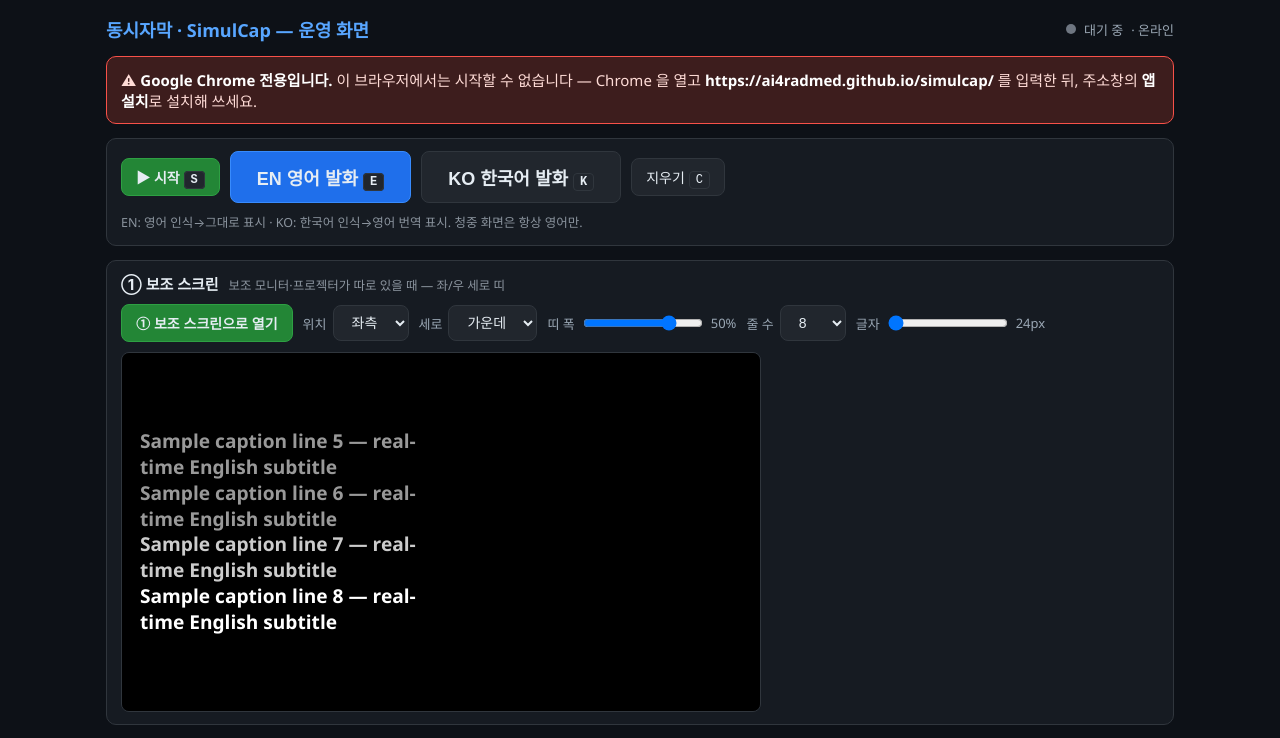
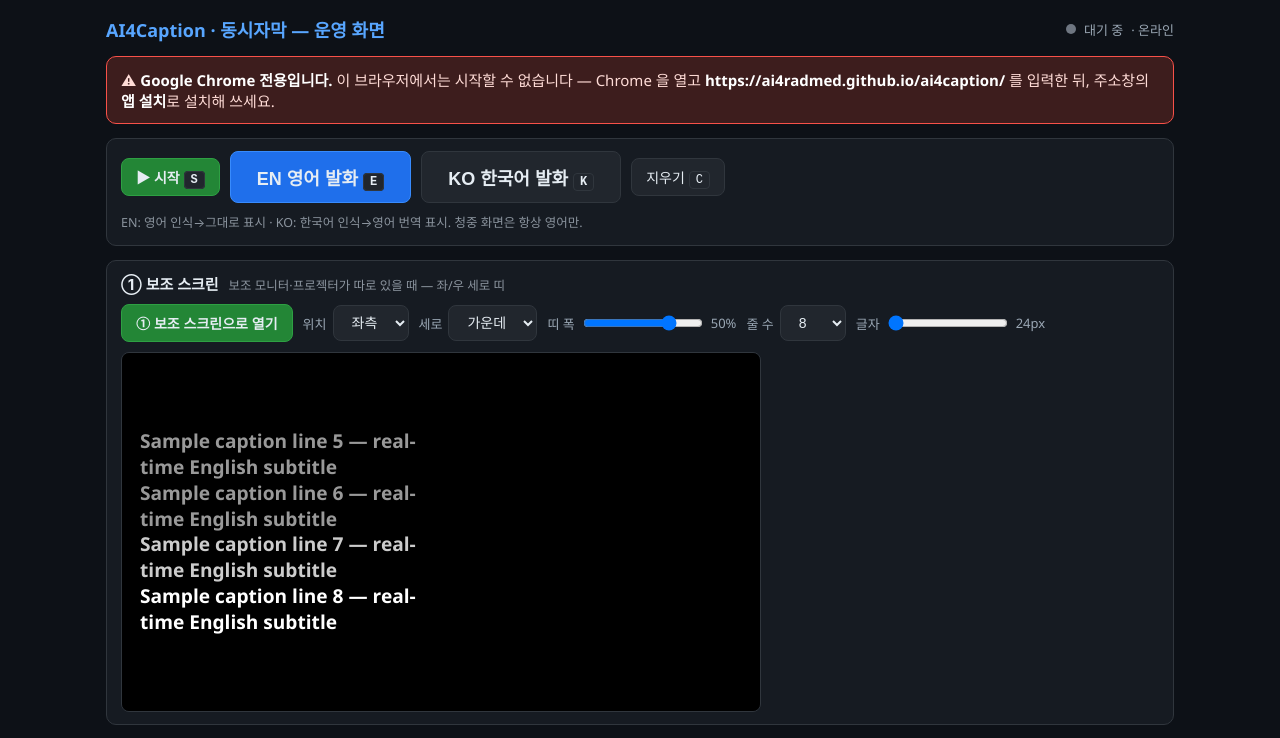
Before and after one commit to ai4radmed/ai4caption, a plain HTML site: page index.html in a window 1280 px wide. Shown: the top 738 px of the page. Drawn offline with Linux system fonts and the light colour scheme.

Commit message:
rename: SimulCap → AI4Caption · 동시자막
약자 이름 대신 회사 제품군 명명(ai4…)에 맞추고, 자막·통역·번역어 세트까지 포괄하는 역할 이름으로.
Pages 주소 /ai4caption/, 앱 이름 AI4Caption, 서비스워커 캐시 이름 변경.

Co-Authored-By: Claude Opus 5.5 (1M context) <noreply@anthropic.com>
Claude-Session: https://claude.ai/code/session_013UuUTTLXWGKKqUaZKTJEC2

```diff
--- a/index.html
+++ b/index.html
@@ -3,7 +3,7 @@
 <head>
 <meta charset="utf-8">
 <meta name="viewport" content="width=device-width, initial-scale=1">
-<title>동시자막 · SimulCap</title>
+<title>AI4Caption · 동시자막</title>
 <link rel="manifest" href="manifest.webmanifest">
 <meta name="theme-color" content="#0d1117">
 <link rel="icon" href="icons/icon-192.png">
@@ -70,13 +70,13 @@
 <body>
 <div id="ctl">
   <div class="row">
-    <h1>동시자막 · SimulCap — 운영 화면</h1>
+    <h1>AI4Caption · 동시자막 — 운영 화면</h1>
     <div id="status"><span id="dot"></span><span id="statusText">대기 중</span><span id="net"></span></div>
   </div>
 
   <div id="browserWarn" class="card" hidden>
     ⚠ <b>Google Chrome 전용입니다.</b> 이 브라우저에서는 시작할 수 없습니다 —
-    Chrome 을 열고 <b>https://ai4radmed.github.io/simulcap/</b> 를 입력한 뒤, 주소창의 <b>앱 설치</b>로 설치해 쓰세요.
+    Chrome 을 열고 <b>https://ai4radmed.github.io/ai4caption/</b> 를 입력한 뒤, 주소창의 <b>앱 설치</b>로 설치해 쓰세요.
   </div>
 
   <div class="card row">
--- a/sw.js
+++ b/sw.js
@@ -1,6 +1,6 @@
 // 앱 셸 캐시 — 네트워크 우선(수정이 push 즉시 반영), 오프라인일 때만 캐시로 연다.
 // STT·번역 같은 외부 요청은 건드리지 않는다 (같은 origin 만 처리).
-const CACHE = 'simulcap-v1';
+const CACHE = 'ai4caption-v1';
 const SHELL = ['./', './index.html', './manifest.webmanifest',
   './icons/icon-192.png', './icons/icon-512.png', './icons/icon-512-maskable.png'];
 
```
Also changed, not shown: README.md, manifest.webmanifest.
